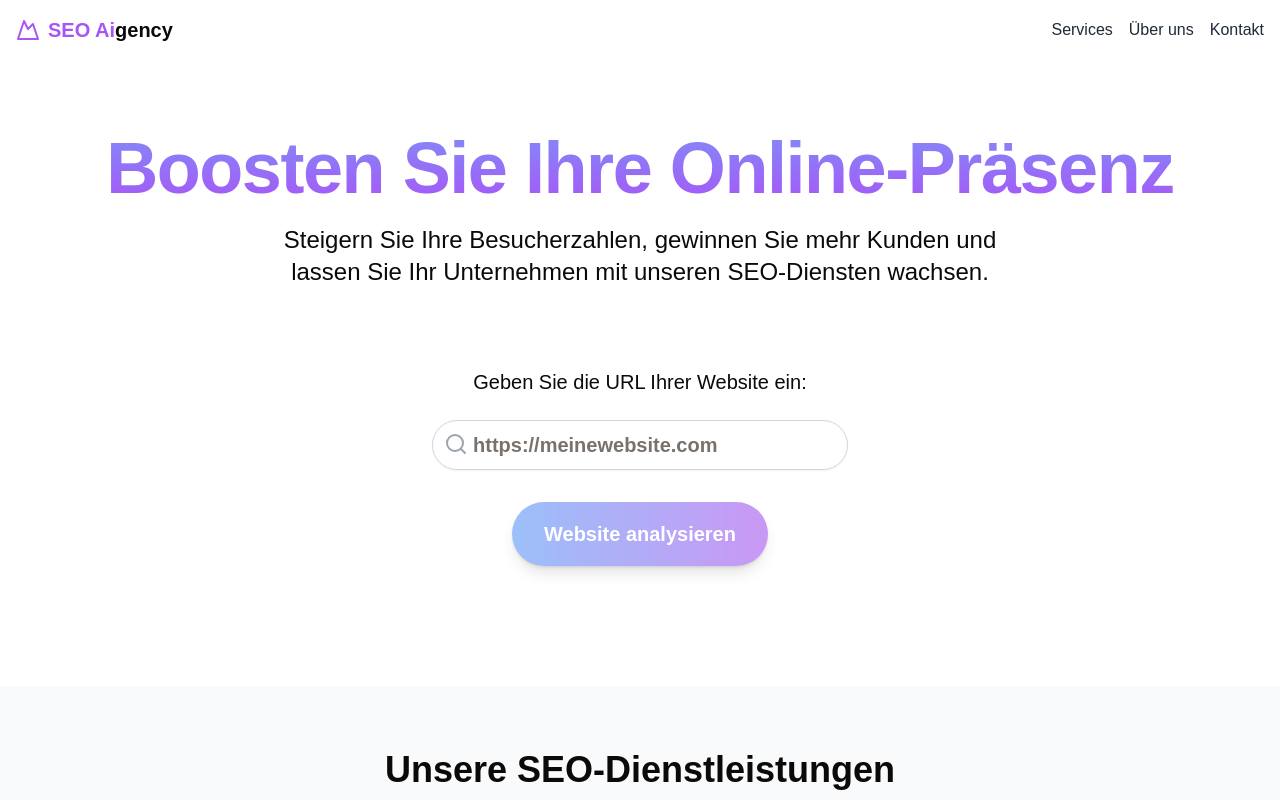
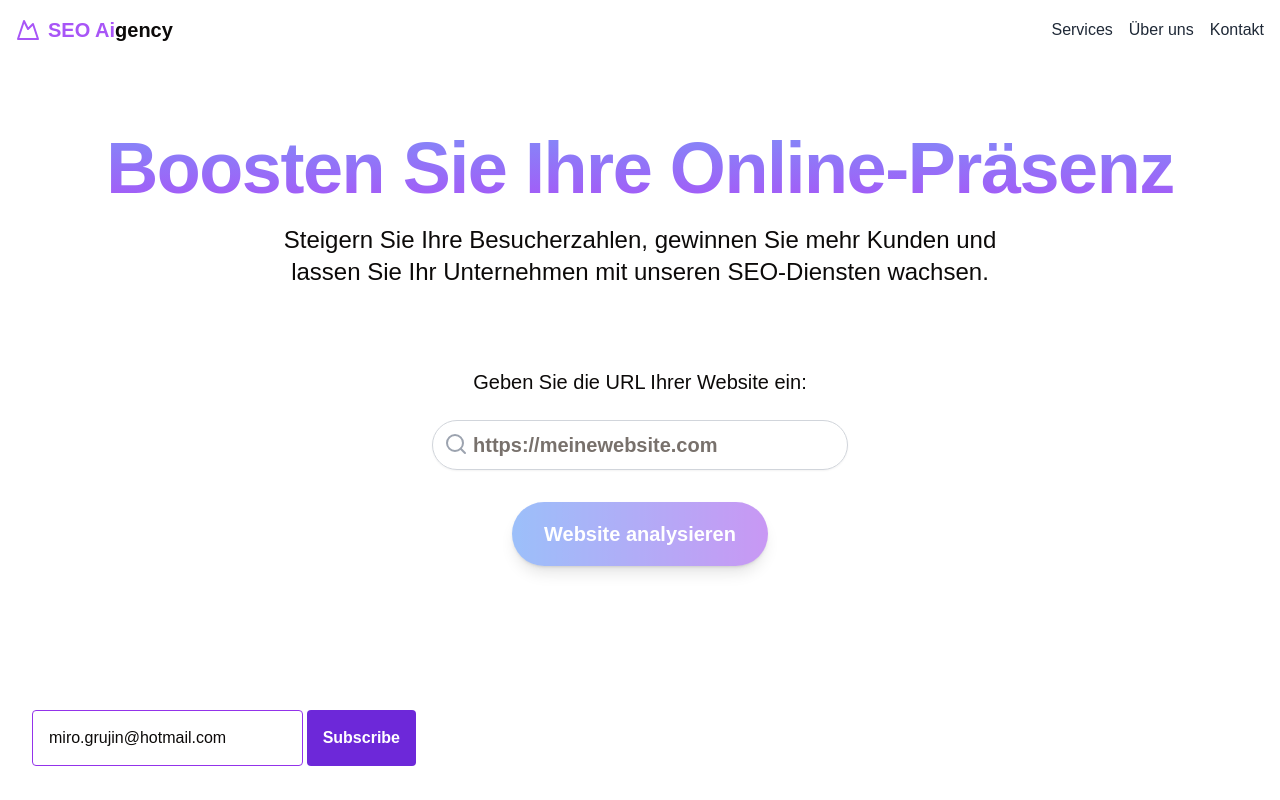
Before and after one commit to heyio/seo-aigency, a Next.js app: page / in a window 1280 px wide. Shown: the top 800 px of the page. Built offline with nearby package versions, Linux system fonts and the light colour scheme.

Commit message:
feat: newsletter component added with mailchimp api

```diff
--- /dev/null
+++ b/app/api/subscribe/route.ts
@@ -0,0 +1,84 @@
+import axios from 'axios';
+import { NextRequest, NextResponse } from 'next/server';
+import { z } from 'zod';
+
+// Define response data type
+//type Data = { message?: string; error?: string };
+
+// Email validation schema
+const EmailSchema = z
+  .string()
+  .email({ message: 'Please enter a valid email address' });
+
+// Subscription handler function
+export async function POST(req: NextRequest) {
+  const res = NextResponse;
+
+  // 1. Validate email address
+  const { email } = await req.json();
+  const emailValidation = EmailSchema.safeParse(email);
+  if (!emailValidation.success) {
+    return res.json(
+      { error: 'Please enter a valid email address' },
+      { status: 400 }
+    );
+  }
+
+  // 2. Retrieve Mailchimp credentials from environment variables
+  const API_KEY = process.env.MAILCHIMP_API_KEY;
+  const API_SERVER = process.env.MAILCHIMP_API_SERVER;
+  const AUDIENCE_ID = process.env.MAILCHIMP_AUDIENCE_ID;
+
+  // 3. Construct Mailchimp API request URL
+  const url = `https://${API_SERVER}.api.mailchimp.com/3.0/lists/${AUDIENCE_ID}/members`;
+
+  // 4. Prepare request data
+  const data = {
+    email_address: emailValidation.data,
+    status: 'subscribed',
+  };
+
+  // 5. Set request headers
+  const options = {
+    headers: {
+      'Content-Type': 'application/json',
+      Authorization: `api_key ${API_KEY}`,
+    },
+  };
+
+  // 6. Send POST request to Mailchimp API
+  console.log({ url, data, options });
+  try {
+    const response = await axios.post(url, data, options);
+    if (response.status == 200) {
+      return res.json(
+        { message: 'Awesome! You have successfully subscribed!' },
+        { status: 201 }
+      );
+    }
+  } catch (error) {
+    if (axios.isAxiosError(error)) {
+      console.error(
+        `${error.response?.status}`,
+        `${error.response?.data.title}`,
+        `${error.response?.data.detail}`
+      );
+
+      if (error.response?.data.title == 'Member Exists') {
+        return res.json(
+          {
+            error: "Uh oh, it looks like this email's already subscribed🧐",
+          },
+          { status: 400 }
+        );
+      }
+    }
+
+    return res.json(
+      {
+        error: 'Oops! There was an error subscribing you to the newsletter.',
+      },
+      { status: 500 }
+    );
+  }
+}
--- a/app/page.tsx
+++ b/app/page.tsx
@@ -14,6 +14,7 @@ import Pricing from '../components/organisms/pricing';
 import FAQ from '../components/organisms/faq';
 import Footer from '../components/organisms/footer';
 import TwoColumnSection from '@/components/organisms/twocolumnsection';
+import Newsletter from '@/components/organisms/newsletter';
 
 export default function LandingPage() {
   const [selectedPlan, setSelectedPlan] = useState('basic');
@@ -22,6 +23,7 @@ export default function LandingPage() {
     <div className="min-h-screen">
       <Navigation />
       <Hero />
+      <Newsletter />
       <Services />
       <GoogleRanking />
       <TwoColumnSection />
--- /dev/null
+++ b/components/organisms/newsletter.tsx
@@ -0,0 +1,75 @@
+import { FormEvent, useState } from 'react';
+import axios from 'axios';
+
+const Newsletter = () => {
+  const [email, setEmail] = useState<string>('miro.grujin@hotmail.com');
+  const [status, setStatus] = useState<
+    'success' | 'error' | 'loading' | 'idle'
+  >('idle');
+  const [responseMsg, setResponseMsg] = useState<string>('');
+  const [statusCode, setStatusCode] = useState<number>();
+
+  async function handleSubscribe(e: FormEvent<HTMLFormElement>) {
+    e.preventDefault();
+    setStatus('loading');
+    try {
+      const response = await axios.post('/api/subscribe', { email });
+
+      setStatus('success');
+      setStatusCode(response.status);
+      setEmail('');
+      setResponseMsg(response.data.message);
+    } catch (err) {
+      if (axios.isAxiosError(err)) {
+        setStatus('error');
+        setStatusCode(err.response?.status);
+        setResponseMsg(err.response?.data.error);
+      }
+    }
+
+    setTimeout(() => {
+      setEmail('');
+      setStatus('idle');
+      setStatusCode(0);
+    }, 10000);
+  }
+
+  return (
+    <>
+      <form
+        className="rounded px-8 pt-6 pb-8 mb-4 max-w-md"
+        onSubmit={handleSubscribe}
+      >
+        <div className="flex">
+          <input
+            className={`grow mr-1 transition ease-out delay-75 focus-within:border-2 focus-within:border-purple-600 items-center h-14 pr-0.5 rounded caret-purple-700 outline-none px-4 disabled:border-slate-400 border ${
+              statusCode == 400 ? 'border-orange-500' : 'border-purple-600'
+            } `}
+            type="email"
+            placeholder="What is your email address?"
+            value={email}
+            onChange={(e) => setEmail(e.target.value)}
+            disabled={status == 'loading'}
+          />
+          <button
+            className="bg-violet-700 hover:bg-violet-500 text-white font-bold py-2 px-4 rounded focus:outline-none focus:shadow-outline disabled:bg-slate-400"
+            type="submit"
+            disabled={status == 'loading'}
+          >
+            Subscribe
+          </button>
+        </div>
+        <div className="server-message pt-4 text-green-600">
+          {status === 'success' ? (
+            <p className="text-green-600">{responseMsg}</p>
+          ) : null}
+          {status === 'error' ? (
+            <p className="text-orange-600">{responseMsg}</p>
+          ) : null}
+        </div>
+      </form>
+    </>
+  );
+};
+
+export default Newsletter;
--- a/package.json
+++ b/package.json
@@ -13,6 +13,7 @@
     "@radix-ui/react-icons": "^1.3.0",
     "@radix-ui/react-progress": "^1.1.0",
     "@radix-ui/react-slot": "^1.1.0",
+    "axios": "^1.7.9",
     "class-variance-authority": "^0.7.0",
     "clsx": "^2.1.1",
     "framer-motion": "^11.11.9",
@@ -21,7 +22,8 @@
     "react": "^18",
     "react-dom": "^18",
     "tailwind-merge": "^2.5.4",
-    "tailwindcss-animate": "^1.0.7"
+    "tailwindcss-animate": "^1.0.7",
+    "zod": "^3.24.1"
   },
   "devDependencies": {
     "@types/node": "^20",
```
Also changed, not shown: 2 other files (tests, documents, lock files or other folders).
